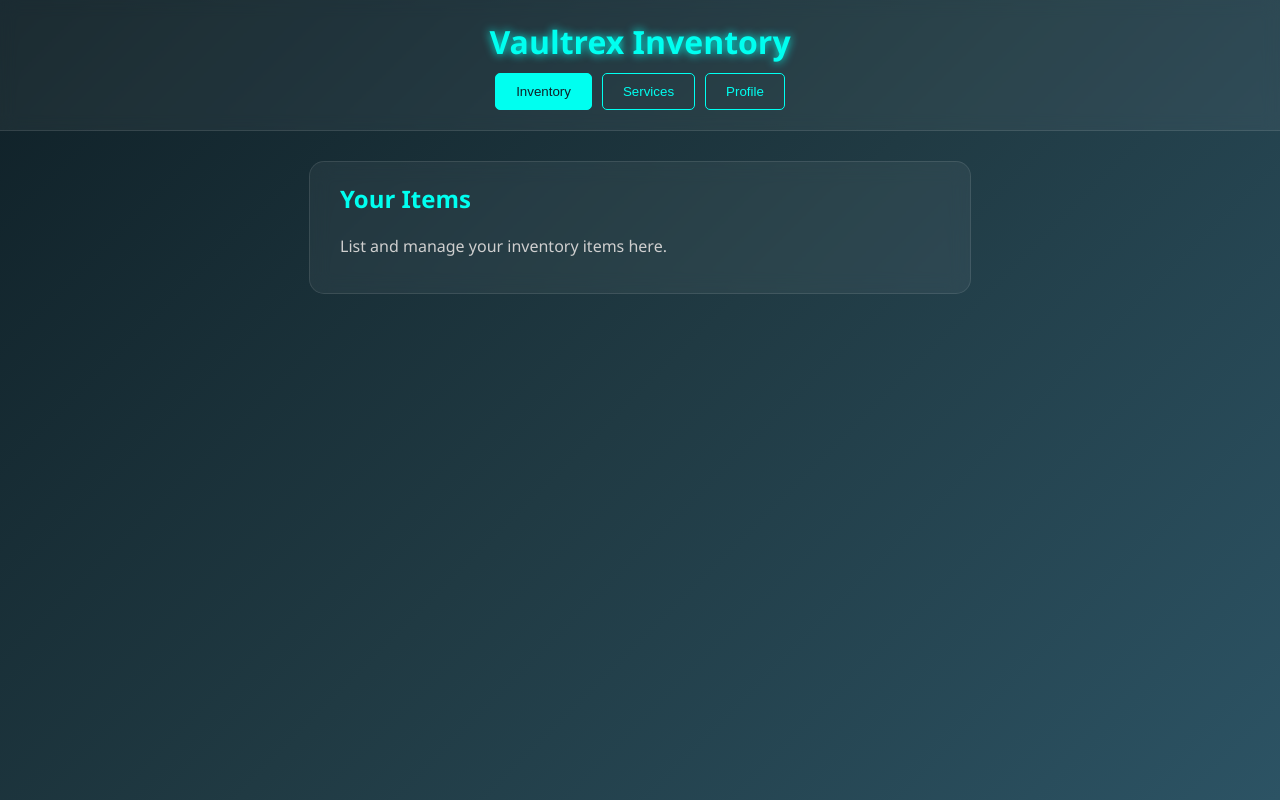
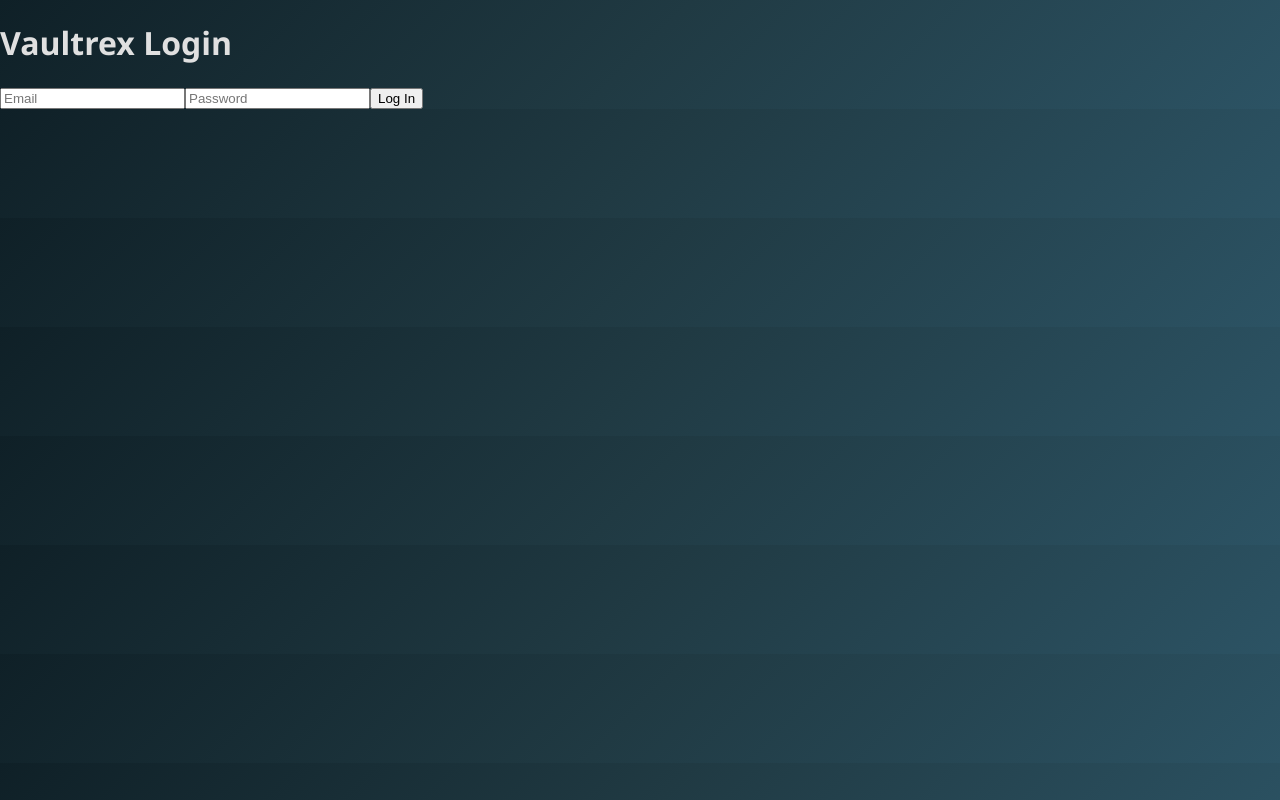
Before and after one commit to FooxxyyDev/vaultrex-frontend, a React (Vite) app: page / in a window 1280 px wide. Built offline with nearby package versions, Linux system fonts and the light colour scheme.

Commit message:
Update App.jsx

```diff
--- a/src/App.jsx
+++ b/src/App.jsx
@@ -2,12 +2,52 @@ import React, { useState } from "react";
 import "./App.css";
 
 export default function App() {
+  const [loggedIn, setLoggedIn] = useState(false);
+  const [email, setEmail] = useState("");
+  const [password, setPassword] = useState("");
   const [activeTab, setActiveTab] = useState("inventory");
+
+  const handleLogin = (e) => {
+    e.preventDefault();
+    // Här kan du byta ut mot riktig API-koll
+    if (email && password) {
+      setLoggedIn(true);
+    } else {
+      alert("Please enter email and password");
+    }
+  };
+
+  if (!loggedIn) {
+    return (
+      <div className="login-container">
+        <div className="login-card">
+          <h1>Vaultrex Login</h1>
+          <form onSubmit={handleLogin}>
+            <input
+              type="email"
+              placeholder="Email"
+              value={email}
+              onChange={(e) => setEmail(e.target.value)}
+              required
+            />
+            <input
+              type="password"
+              placeholder="Password"
+              value={password}
+              onChange={(e) => setPassword(e.target.value)}
+              required
+            />
+            <button type="submit">Log In</button>
+          </form>
+        </div>
+      </div>
+    );
+  }
 
   return (
     <div className="dashboard">
       <header className="header">
-        <h1>Vaultrex Inventory</h1>
+        <h1>Vaultrex Dashboard</h1>
         <nav className="nav">
           <button
             className={activeTab === "inventory" ? "active" : ""}
```
